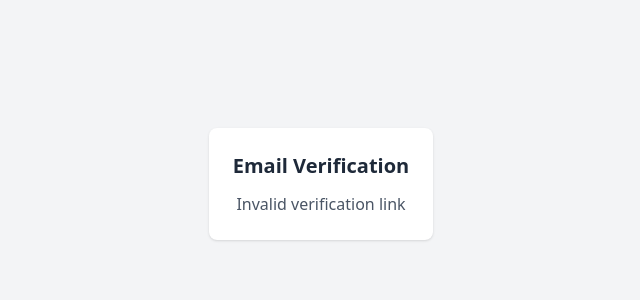
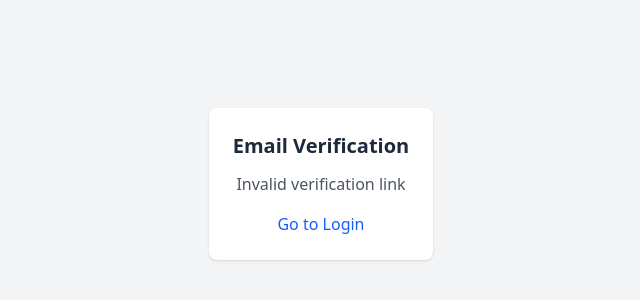
Before and after one commit to nehaldamor/Expense_Manager, a React app in the folder frontend/: page /verify-email in a window 1280 px wide. Shown: the part 216-516 px from the top of the page, without its empty margins (319-959 px from the left). Built offline with nearby package versions, Linux system fonts and the light colour scheme; the HTML template or start-up script is replaced by a standard one.

Commit message:
Update VerifyEmail.jsx

```diff
--- a/frontend/src/pages/VerifyEmail.jsx
+++ b/frontend/src/pages/VerifyEmail.jsx
@@ -1,8 +1,10 @@
 import { useEffect, useState } from "react";
+import { Link, useNavigate } from "react-router-dom";
 import api from "../api/api";
 
 export default function VerifyEmail() {
   const [status, setStatus] = useState("Verifying your email...");
+  const navigate = useNavigate();
 
   useEffect(() => {
     const params = new URLSearchParams(window.location.search);
@@ -18,13 +20,13 @@ export default function VerifyEmail() {
       .then(() => {
         setStatus("✅ Email verified successfully! You can login now.");
         setTimeout(() => {
-          window.location = "/";
+          navigate("/");
         }, 2000);
       })
       .catch(() => {
         setStatus("❌ Verification failed or link expired");
       });
-  }, []);
+  }, [navigate]);
 
   return (
     <div className="min-h-screen flex items-center justify-center bg-gray-100">
@@ -32,7 +34,16 @@ export default function VerifyEmail() {
         <h2 className="text-xl font-semibold text-gray-800 mb-3">
           Email Verification
         </h2>
-        <p className="text-gray-600">{status}</p>
+
+        <p className="text-gray-600 mb-4">{status}</p>
+
+        {/* Manual navigation fallback */}
+        <Link
+          to="/"
+          className="text-blue-600 font-medium hover:underline"
+        >
+          Go to Login
+        </Link>
       </div>
     </div>
   );
```
